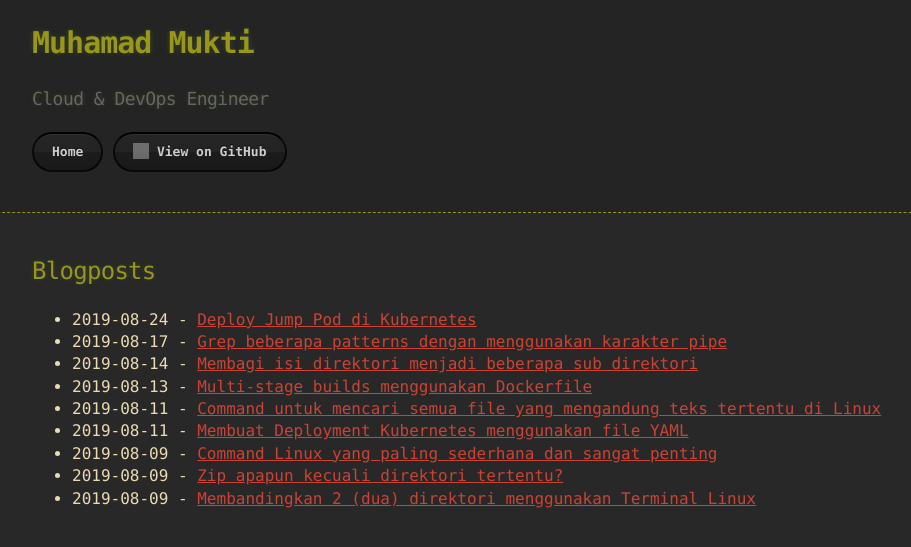
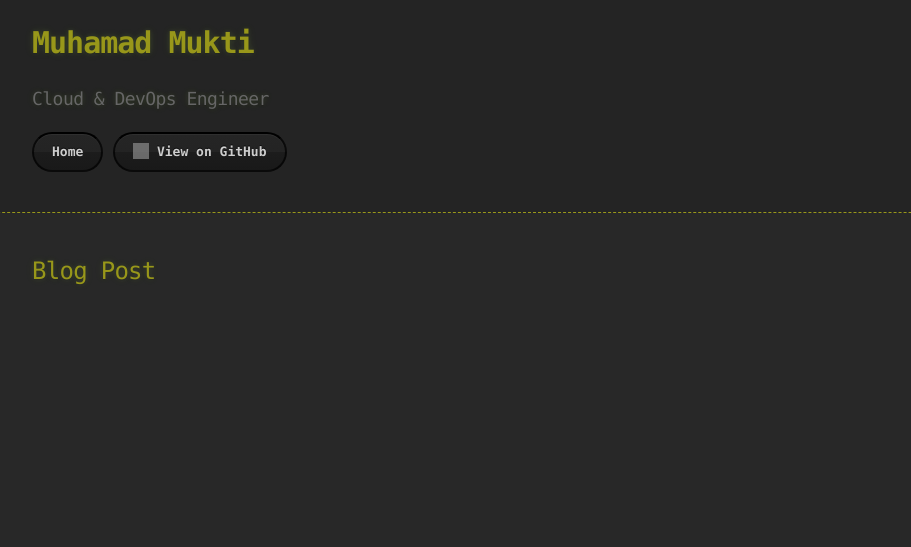
Before and after one commit to mmdmukti/mmdmukti.github.io, a Jekyll site: the page built from blog/index.md, in a window 1280 px wide. Shown: the top 547 px of the page, without its empty margins (108-1019 px from the left). Built offline with Jekyll 4.4.1, drawn with Linux system fonts in a browser that asks for light colours; grey boxes are pictures that could not be loaded.

Commit message:
Update index.md

```diff
--- a/blog/index.md
+++ b/blog/index.md
@@ -1,17 +1,7 @@
 ---
 layout: blog
-title: Blogposts
-description: Linux Tutorials and Configuration
+title: Blog Post
+description: Linux for Beginner
 ---
 
-## Blogposts
-
-- 2019-08-24 - [Deploy Jump Pod di Kubernetes](https://tuxtor.com/deploy-jump-pod-di-kubernetes/)
-- 2019-08-17 - [Grep beberapa patterns dengan menggunakan karakter pipe](https://tuxtor.com/grep-beberapa-patterns-dengan-menggunakan-karakter-pipe/)
-- 2019-08-14 - [Membagi isi direktori menjadi beberapa sub direktori](https://tuxtor.com/membagi-isi-direktori-menjadi-beberapa-sub-direktori/)
-- 2019-08-13 - [Multi-stage builds menggunakan Dockerfile](https://tuxtor.com/multi-stage-builds-menggunakan-dockerfile/)
-- 2019-08-11 - [Command untuk mencari semua file yang mengandung teks tertentu di Linux](https://tuxtor.com/command-untuk-mencari-semua-file-yang-mengandung-teks-tertentu-di-linux/)
-- 2019-08-11 - [Membuat Deployment Kubernetes menggunakan file YAML](https://tuxtor.com/membuat-deployment-kubernetes-menggunakan-file-yaml/)
-- 2019-08-09 - [Command Linux yang paling sederhana dan sangat penting](https://tuxtor.com/command-linux-yang-paling-sederhana-dan-sangat-penting/)
-- 2019-08-09 - [Zip apapun kecuali direktori tertentu?](https://tuxtor.com/zip-apapun-kecuali-direktori-tertentu/)
-- 2019-08-09 - [Membandingkan 2 (dua) direktori menggunakan Terminal Linux](https://tuxtor.com/membandingkan-2-dua-direktori-menggunakan-terminal-linux/)
+## Blog Post
```
